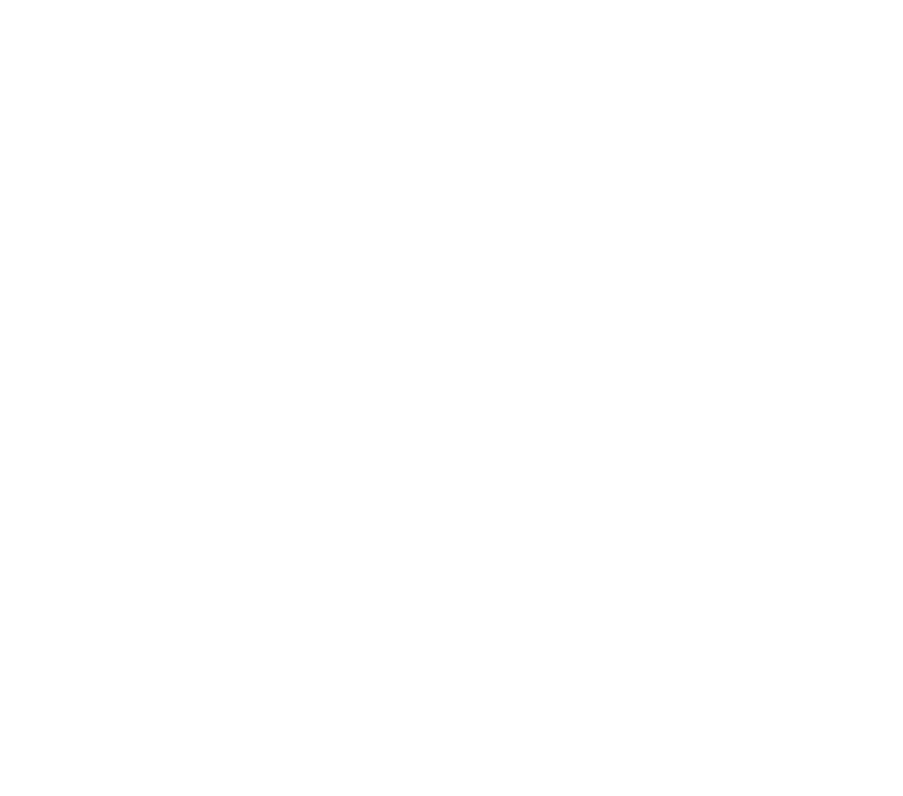
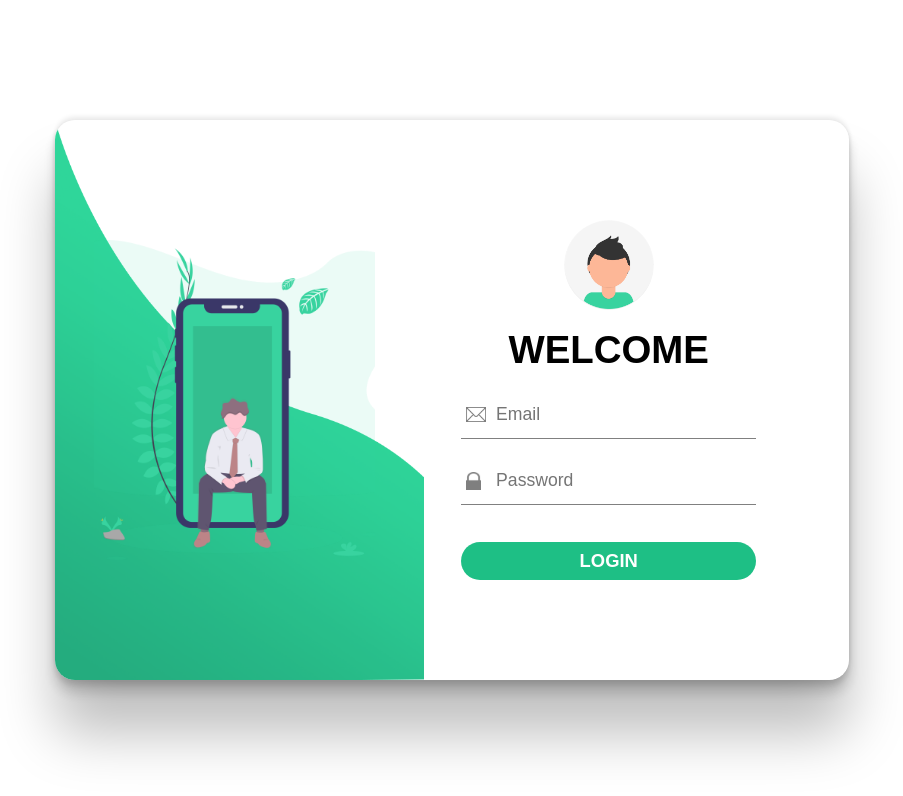
Before and after one commit to aryan9967/Rubix-MDN, a plain HTML site: page Frontend/administrator.html in a window 1280 px wide. Shown: the whole page, without its empty margins (188-1091 px from the left). Drawn offline with nearby package versions, Linux system fonts and the light colour scheme.

Commit message:
First draft of admin UI

```diff
--- a/Frontend/CSS/administrator.css
+++ b/Frontend/CSS/administrator.css
@@ -0,0 +1,127 @@
+.sign_in{
+    position: fixed;
+    display: flex;
+    /* border: 1px solid black; */
+    width: 62vw;
+    height : 70vh;
+    top: 15vh;
+    left: 19vw;
+    /* padding: 1.5%; */
+    border-radius: 3px;
+    /* box-shadow: 0px 0px 10px 4px rgb(149, 149, 149) ; */
+    /* box-shadow: rgba(0, 0, 0, 0.2) 0px 12px 28px 0px, rgba(0, 0, 0, 0.1) 0px 2px 4px 0px, rgba(255, 255, 255, 0.05) 0px 0px 0px 1px inset; */
+    box-shadow: rgba(0, 0, 0, 0.25) 0px 54px 55px, rgba(0, 0, 0, 0.12) 0px 4px 6px, rgba(0, 0, 0, 0.17) 0px 12px 13px, rgba(0, 0, 0, 0.09) 0px -3px 5px;
+    border-radius: 20px;
+}
+.sign_in .left{
+    width: 50%;
+    height: 100%;
+    /* border-right: 1px solid black; */
+    background: url("/Frontend/images/wave.png") no-repeat;
+    background-size: cover;
+    border-radius: 20px 0px 0px 20px;
+}
+.left .image_container{
+    height: 40vh;
+    width: 22vw;
+    /* border: 1px solid black; */
+    position: absolute;
+    top: 15vh;
+    left: 3vw;
+    background: url("/Frontend/images/bg.png") center no-repeat;
+    background-size: cover;
+}
+.sign_in .right{
+    width: 50%;
+    height: 100%;
+    display: flex;
+    flex-direction: column;
+    justify-content: center;
+    padding-right: 7%;
+    /* padding-left: 2%; */
+}
+.admin_img{
+    display: flex;
+    justify-content: center;
+}
+.admin_logo{
+    /* border: 1px solid black; */
+    width: 90px;
+    margin-bottom: 5%;
+    height: 90px;
+    border-radius: 50%;
+    background: url("/Frontend/images/avatar.png") center no-repeat;
+    background-size: cover;
+}
+.header{
+    font-size: 4.8vh;
+    /* font-weight: bold; */
+    font-family: Arial, Helvetica, sans-serif;
+    margin-bottom: 5%;
+    display: flex;
+    font-weight: bold;
+    justify-content: center;
+}
+.align_center{
+    display: flex;
+    justify-content: center;
+}
+#sign_email{
+    background-image: url("/Frontend/images/envelope.png") ;
+    background-repeat: no-repeat;
+    background-size: 20px 15px;
+    background-position-y: center;
+    background-position-x: 5px;
+    background-color: white;
+}
+#sign_password{
+    background-image: url("/Frontend/images/lock.png") ;
+    background-repeat: no-repeat;
+    background-size: 15px 18px;
+    background-position-y: center;
+    background-position-x: 5px;
+}
+.sign_input{
+    width: 80%;
+    height: 6vh;
+    padding-left: 35px;
+    border: none;
+    border-bottom: 1px solid grey;
+    outline: none;
+    font-size: 2.2vh;
+    margin-bottom: 5%;
+    background-color: white;
+}
+#sign_password{
+    margin-bottom: 10%;
+}
+.sign_input:focus{
+    border-bottom: 3px solid rgb(30 191 133);
+    background-color: white;
+}
+.sign_incontainer{
+    display: flex;
+    justify-content: center;
+}
+#sign_inbtn{
+    height: 38px;
+    width: 80%;
+    border: none;
+    background-color: rgb(30 191 133);
+    color: white;
+    border-radius: 20px;
+    font-weight: bold;
+    font-size: 2.3vh;
+}
+#sign_inbtn:hover{
+    cursor: pointer;
+}
+#sign_inbtn:active{
+    background-color:rgb(30 191 133);
+}
+input:-webkit-autofill,
+input:-webkit-autofill:hover,
+input:-webkit-autofill:focus,
+input:-webkit-autofill:active{
+    -webkit-box-shadow: 0 0 0 30px white inset !important;
+}
--- /dev/null
+++ b/Frontend/admin_dashboard.html
@@ -0,0 +1,154 @@
+<html>
+
+<head>
+    <meta charset="UTF-8">
+    <meta name="viewport" content="width=device-width, initial-scale=1.0">
+    <link href="https://cdn.jsdelivr.net/npm/bootstrap@5.3.2/dist/css/bootstrap.min.css" rel="stylesheet"
+        integrity="sha384-T3c6CoIi6uLrA9TneNEoa7RxnatzjcDSCmG1MXxSR1GAsXEV/Dwwykc2MPK8M2HN" crossorigin="anonymous">
+
+    <link rel="stylesheet" href="CSS/administrator_dasboard.css">
+    <link rel="stylesheet"
+        href="https://fonts.googleapis.com/css2?family=Material+Symbols+Outlined:opsz,wght,FILL,GRAD@20..48,100..700,0..1,-50..200" />
+    <link rel="stylesheet" href="CSS/common.css">
+    <script src="https://kit.fontawesome.com/c33097aea5.js" crossorigin="anonymous"></script>
+    <title>Admin Dashboard</title>
+</head>
+
+<body>
+    <nav class="navbar navbar-expand-lg bg-body-tertiary">
+        <div class="container-fluid">
+            <img src="./images/skillup_admin_logo.png" height="60px" id="logo">
+
+        </div>
+    </nav>
+    <div class="ment_container mt-4 border">
+        <div class="card mb-3">
+            <div class="card-header">
+                <ul class="nav nav-tabs card-header-tabs">
+                    <li class="nav-item">
+                        <button class="nav-link active" aria-current="true" onclick="show_personal()"
+                            id="personal_btn">Personal
+                            details</button>
+                    </li>
+                    <li class="nav-item">
+                        <button class="nav-link" aria-current="true" onclick="show_experience()"
+                            id="exp_btn">Experience</button>
+                    </li>
+                    <li class="nav-item">
+                        <button class="nav-link" aria-current="true" onclick="show_education()"
+                            id="ed_btn">Education</button>
+                    </li>
+                </ul>
+            </div>
+            <div class="card-body" id="personal_det">
+                <div class="personal_det_container">
+                    <div class="image_container me-4">
+                        <img src="images/avatar.png" alt="" class="pfp">
+                    </div>
+                    <div class="det_act mt-3">
+                        <h5 class="card-title mb-1">Aryan Maurya</h5>
+                        <p class="card-text size_font mb-2">3+ years exp</p>
+                        <p class="card-text ">Lorem ipsum dolor sit amet consectetur adipisicing elit. Expedita impedit
+                            ipsam incidunt odio quasi ad blanditiis voluptatibus! Cum, officia ipsa eligendi fugit ullam
+                            dolores, labore harum consectetur nesciunt maiores inventore soluta consequuntur alias
+                            asperiores obcaecati. Quo sit eius maiores fugiat. Earum, rem maxime voluptatibus quam
+                            necessitatibus cupiditate nemo corrupti culpa!</p>
+                        <a href="#" class="btn btn-primary me-2">Resume</a>
+                        <button class="btn btn-success me-2">Approve</button>
+                        <button class="btn btn-danger me-2">Decline</button>
+                    </div>
+                </div>
+            </div>
+            <div class="card-body" id="experience_det">
+                <div class="det_act mt-3">
+                    <div class="exp_container mb-4">
+                        <div class="card me-3" style="width: 18rem;">
+                            <div class="card-body">
+                                <h5 class="card-title">Infosys</h5>
+                                <h6 class="card-subtitle mb-2 text-body-secondary">3+ years</h6>
+                                <p class="card-text">Some quick example text to build on the card title and make up the
+                                    bulk of the card's content.
+                                </p>
+                            </div>
+                        </div>
+                        <div class="card me-3" style="width: 18rem;">
+                            <div class="card-body">
+                                <h5 class="card-title">Infosys</h5>
+                                <h6 class="card-subtitle mb-2 text-body-secondary">3+ years</h6>
+                                <p class="card-text">Some quick example text to build on the card title and make up the
+                                    bulk of the card's content.
+                                </p>
+                            </div>
+                        </div>
+                    </div>
+                    <a href="#" class="btn btn-primary btn_width">Resume</a>
+                </div>
+            </div>
+            <div class="card-body" id="education">
+                <h5 class="card-title">Special title treatment</h5>
+                <p class="card-text">With supporting text below as a natural lead-in to additional content.</p>
+                <a href="#" class="btn btn-primary">Resume</a>
+            </div>
+        </div>
+    </div>
+    <div class="offer_form p-3" id="offer_form">
+        <button type="button" class="btn-close close_btn_a" aria-label="Close" onclick="close_btn(this)"></button>
+        <div class="form-floating mb-3 inp_wid">
+            <input type="Text" class="form-control " id="floatingInput" placeholder="Title">
+            <label for="floatingInput">Title</label>
+        </div>
+        <div class="form-floating mb-3 inp_wid">
+            <textarea class="form-control text_a " rows="4" placeholder="Description" id="floatingTextareaDisabled"></textarea>
+            <label for="floatingTextareaDisabled">Description</label>
+        </div>
+        <button class="btn btn-success-outline">Create offer</button>
+    </div>
+    <button class="btn btn-primary button_position" onclick="show_offer_form()">
+        Create Offers
+    </button>
+    <script>
+        const personal = document.getElementById("personal_det");
+        const experience = document.getElementById("experience_det");
+        const education = document.getElementById("education");
+        const personal_btn = document.getElementById("personal_btn");
+        const experience_btn = document.getElementById("exp_btn");
+        const education_btn = document.getElementById("ed_btn");
+
+        function show_personal() {
+            personal.style.display = "block";
+            experience.style.display = "none";
+            education.style.display = "none";
+            personal_btn.classList.add("active")
+            experience_btn.classList.remove("active")
+            education_btn.classList.remove("active")
+        }
+        function show_experience() {
+            personal.style.display = "none";
+            experience.style.display = "block";
+            education.style.display = "none";
+            personal_btn.classList.remove("active")
+            experience_btn.classList.add("active")
+            education_btn.classList.remove("active")
+        }
+        function show_education() {
+            personal.style.display = "none";
+            experience.style.display = "none";
+            education.style.display = "block";
+            personal_btn.classList.remove("active")
+            experience_btn.classList.remove("active")
+            education_btn.classList.add("active")
+        }
+        function show_offer_form() {
+            const offer_form = document.getElementById("offer_form");
+            offer_form.style.display = "flex"
+        }
+        function close_btn(elem) {
+            var parent_elem = this.parentNode;
+            parent_elem.style.display = "none"
+        }
+
+    </script>
+
+</body>
+
+</html>
--- a/Frontend/administrator.html
+++ b/Frontend/administrator.html
@@ -0,0 +1,32 @@
+<html>
+
+<head>
+    <meta name="viewport" content="width=device-width, initial-scale=1.0">
+    <title>Admin</title>
+    <link rel="stylesheet" href="CSS/administrator.css">
+    <script src="https://kit.fontawesome.com/c33097aea5.js" crossorigin="anonymous"></script>
+    <script src="https://ajax.googleapis.com/ajax/libs/jquery/2.1.1/jquery.min.js"></script>
+</head>
+
+<body>
+    <div class="sign_in" id="sign_in_form">
+        <div class="left">
+            <div class="image_container">
+
+            </div>
+        </div>
+        <div class="right">
+            <div class="admin_img">
+                <div class="admin_logo"></div>
+            </div>
+            <div class="header">WELCOME</div>
+            <div class="align_center"><input type="text" id="sign_email" placeholder="Email" class="sign_input"></div>
+            <div class="align_center"><input type="password" id="sign_password" placeholder="Password"
+                    class="sign_input"></div>
+            <div class="sign_incontainer"><button id="sign_inbtn">LOGIN</button></div>
+        </div>
+    </div>
+
+</body>
+
+</html>
```
Also changed, not shown: Frontend/CSS/administrator_dasboard.css (added, +69 -0 lines), Frontend/index.html (+1 -0 lines), Frontend/mentor-show-more.html (+1 -1 lines), Frontend/sign_up_prof.html (+8 -13 lines), Frontend/images/avatar.png (added), Frontend/images/bg.png (added), Frontend/images/envelope.png (added), Frontend/images/lock.png (added), Frontend/images/skillup_admin_logo.png (added), Frontend/images/wave.png (added).
